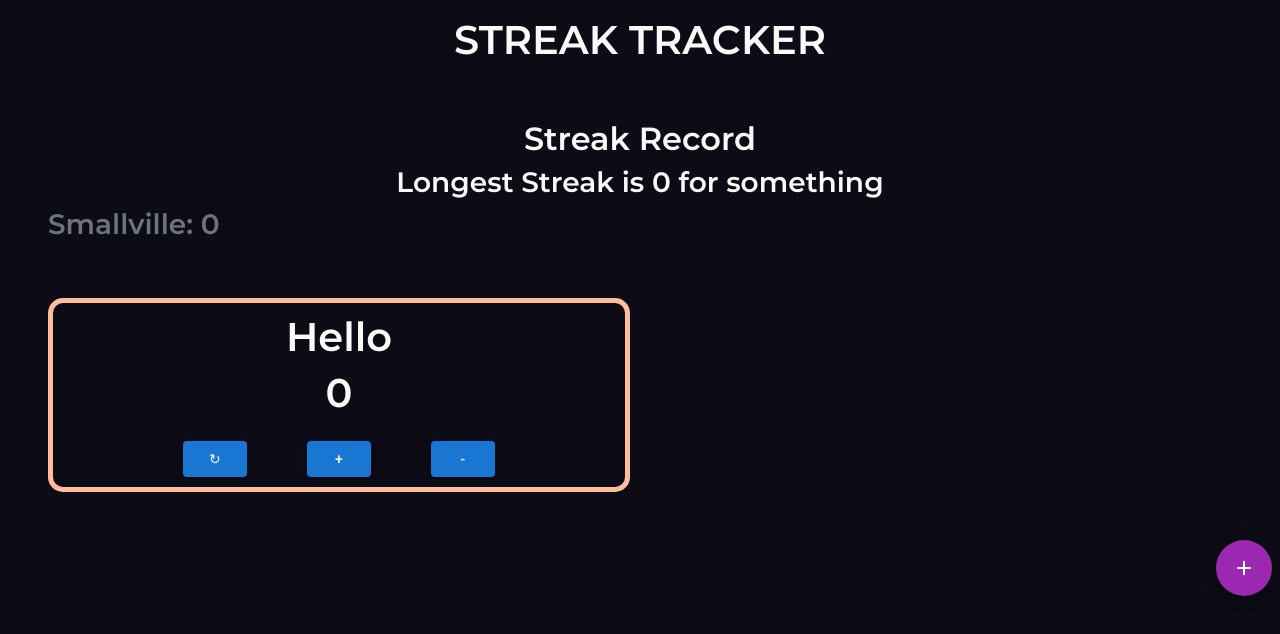
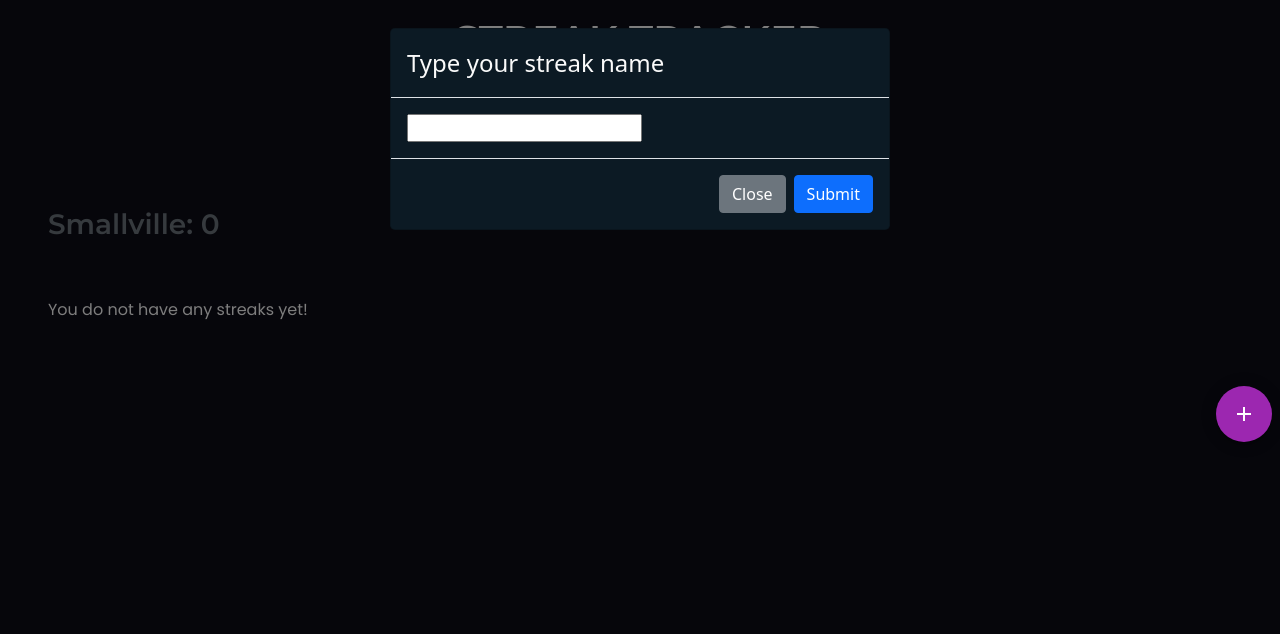
Before and after one commit to Joshuafrankle/streak-tracker, a React (Create React App) app: page / in a window 1280 px wide. Both pictures are taken after a click on the button "add". Shown: the top 634 px of the page. Built offline with nearby package versions, Linux system fonts and the light colour scheme.

Commit message:
Added Modal

```diff
--- a/src/pages/LandingPage.jsx
+++ b/src/pages/LandingPage.jsx
@@ -2,8 +2,13 @@ import { useState } from "react";
 import Fab from "@mui/material/Fab";
 import AddIcon from "@mui/icons-material/Add";
 import StreakCard from "../components/StreakCard";
+import { Button, Modal } from "react-bootstrap";
 
 export default function LandingPage() {
+  const [show, setShow] = useState(false);
+  const handleClose = () => setShow(false);
+  const handleShow = () => setShow(true);
+
   const [streakCard, setStreakCard] = useState([]);
 
   function handleAdd() {
@@ -27,16 +32,39 @@ export default function LandingPage() {
       </section>
 
       <section className="streak-cards m-5">
-        {streakCard.length > 0 ? streakCard : <p>Nothing</p>}
+        {streakCard.length > 0 ? (
+          streakCard
+        ) : (
+          <p>You do not have any streaks yet!</p>
+        )}
       </section>
 
       <section className="mx-2">
         <div className="d-flex justify-content-end">
-          <Fab color="secondary" aria-label="add" onClick={handleAdd}>
+          <Fab color="secondary" aria-label="add" onClick={handleShow}>
             <AddIcon />
           </Fab>
         </div>
       </section>
+
+      <div>
+        <Modal show={show} onHide={handleClose}>
+          <Modal.Header>
+            <Modal.Title>Type your streak name</Modal.Title>
+          </Modal.Header>
+          <Modal.Body>
+            <input type="text" id="" />
+          </Modal.Body>
+          <Modal.Footer>
+            <Button variant="secondary" onClick={handleClose}>
+              Close
+            </Button>
+            <Button variant="primary" onClick={handleClose}>
+              Submit
+            </Button>
+          </Modal.Footer>
+        </Modal>
+      </div>
     </>
   );
 }
```
